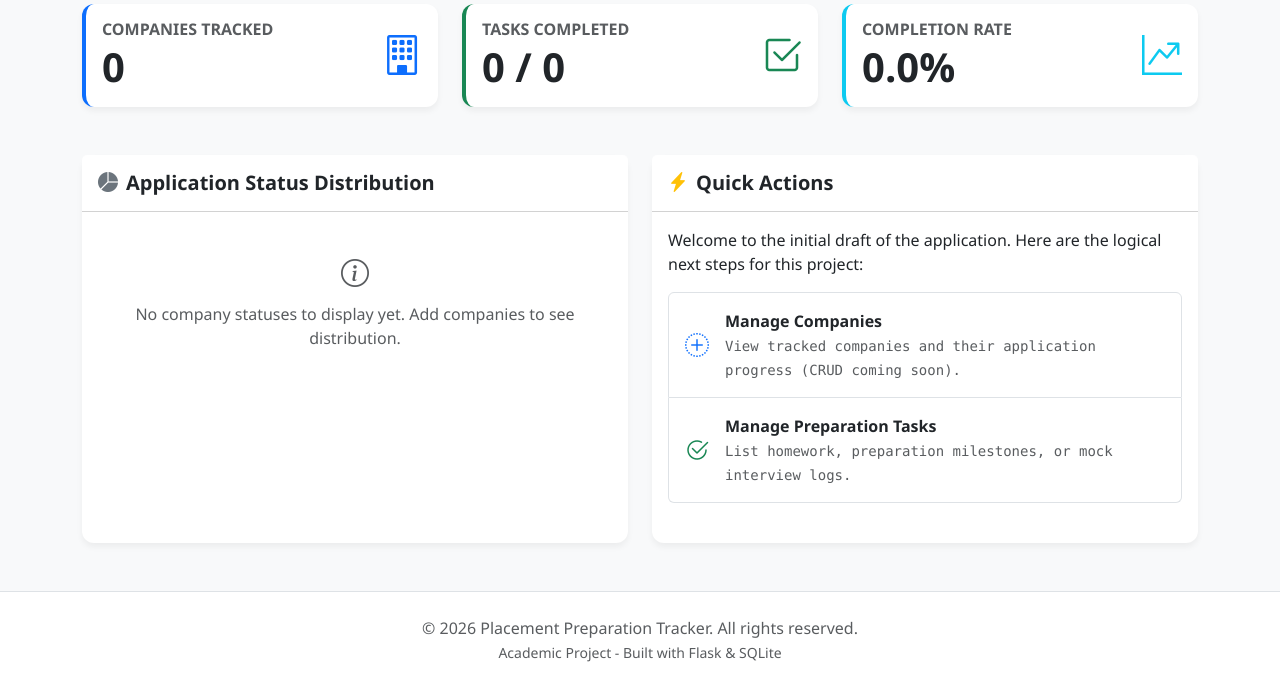
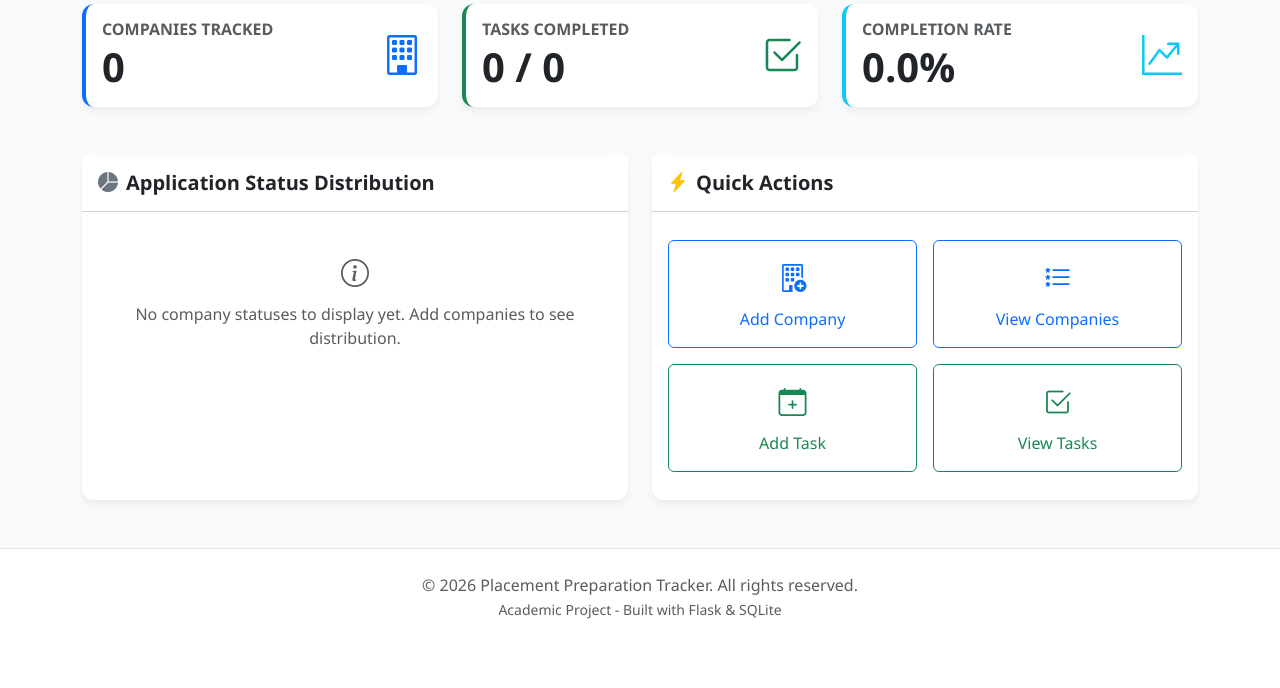
Before and after one commit to VindhyaMaligela/Placement-Preparation-Tracker, a Flask app: page / in a window 1280 px wide. Shown: the part 212-900 px from the top of the page. After the commit the page ends 831 px from the top, so only its background shows below. Run offline with Flask 3, Linux system fonts and the light colour scheme; data that the repository does not hold is empty.

Commit message:
Update dashboard quick actions layout

```diff
--- a/app/templates/dashboard/index.html
+++ b/app/templates/dashboard/index.html
@@ -91,29 +91,38 @@
         </div>
     </div>
 
-    <!-- Next Steps / Get Started -->
+    <!-- Quick Actions -->
     <div class="col-md-6">
         <div class="card h-100">
             <div class="card-header bg-white py-3">
                 <h5 class="mb-0 fw-semibold"><i class="bi bi-lightning-charge-fill text-warning me-2"></i>Quick Actions</h5>
             </div>
-            <div class="card-body">
-                <p>Welcome to the initial draft of the application. Here are the logical next steps for this project:</p>
-                <div class="list-group">
-                    <a href="{{ url_for('companies.index') }}" class="list-group-item list-group-item-action d-flex align-items-center py-3">
-                        <i class="bi bi-plus-circle-dotted text-primary me-3 fs-4"></i>
-                        <div>
-                            <div class="fw-bold">Manage Companies</div>
-                            <small class="text-muted font-monospace">View tracked companies and their application progress (CRUD coming soon).</small>
-                        </div>
-                    </a>
-                    <a href="{{ url_for('tasks.index') }}" class="list-group-item list-group-item-action d-flex align-items-center py-3">
-                        <i class="bi bi-check2-circle text-success me-3 fs-4"></i>
-                        <div>
-                            <div class="fw-bold">Manage Preparation Tasks</div>
-                            <small class="text-muted font-monospace">List homework, preparation milestones, or mock interview logs.</small>
-                        </div>
-                    </a>
+            <div class="card-body d-flex flex-column justify-content-center">
+                <div class="row g-3">
+                    <div class="col-6">
+                        <a href="{{ url_for('companies.new_company') }}" class="btn btn-outline-primary w-100 py-3">
+                            <i class="bi bi-building-add fs-3 mb-2 d-block"></i>
+                            Add Company
+                        </a>
+                    </div>
+                    <div class="col-6">
+                        <a href="{{ url_for('companies.index') }}" class="btn btn-outline-primary w-100 py-3">
+                            <i class="bi bi-list-stars fs-3 mb-2 d-block"></i>
+                            View Companies
+                        </a>
+                    </div>
+                    <div class="col-6">
+                        <a href="{{ url_for('tasks.new_task') }}" class="btn btn-outline-success w-100 py-3">
+                            <i class="bi bi-calendar-plus fs-3 mb-2 d-block"></i>
+                            Add Task
+                        </a>
+                    </div>
+                    <div class="col-6">
+                        <a href="{{ url_for('tasks.index') }}" class="btn btn-outline-success w-100 py-3">
+                            <i class="bi bi-check2-square fs-3 mb-2 d-block"></i>
+                            View Tasks
+                        </a>
+                    </div>
                 </div>
             </div>
         </div>
```
